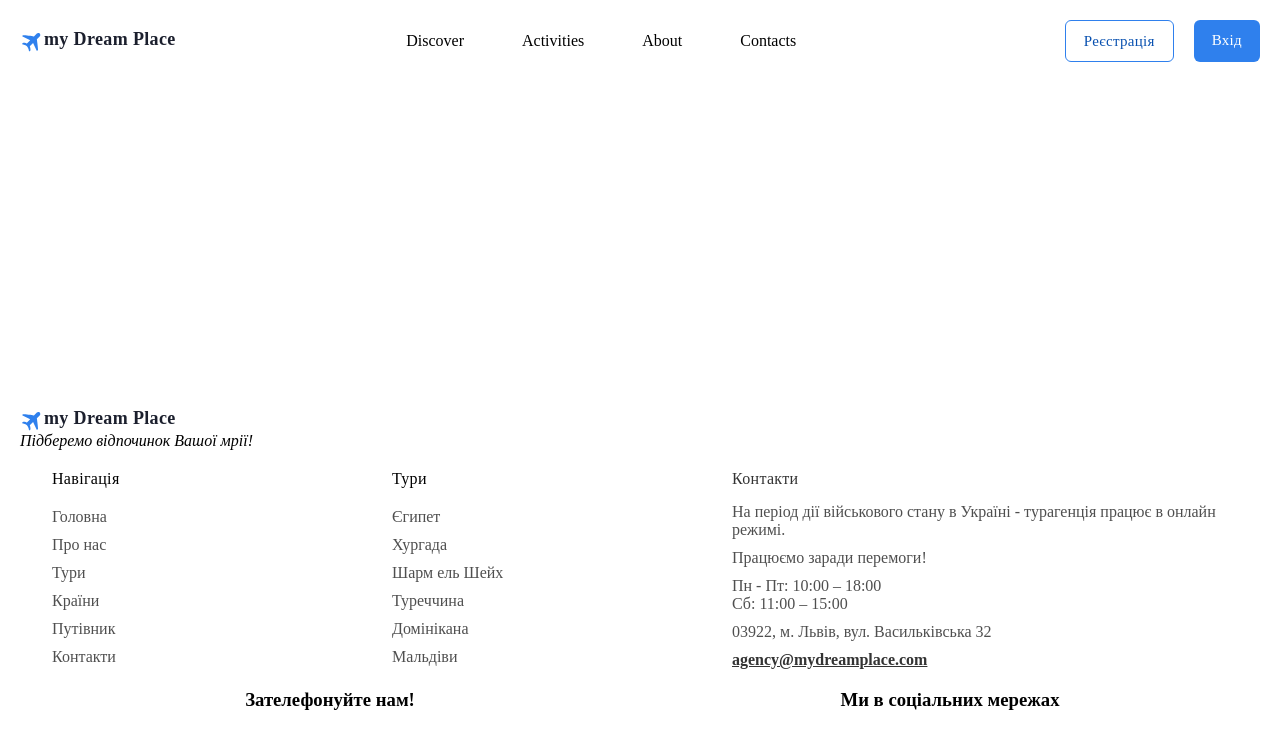
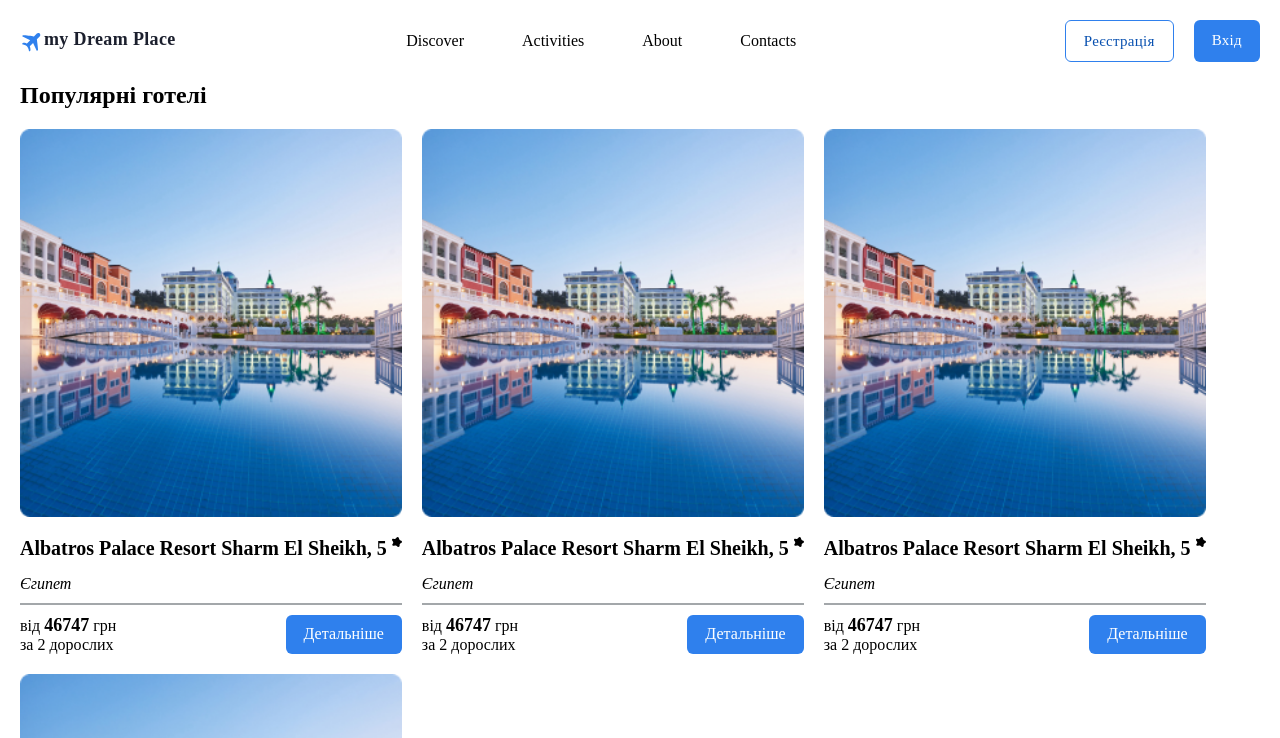
Before and after one commit to YuliiaVialkova/exam-travel, a Vue app: page / in a window 1280 px wide. Shown: the top 738 px of the page. Built offline with nearby package versions, Linux system fonts and the light colour scheme.

Commit message:
finished Popular Hotels

```diff
--- /dev/null
+++ b/src/components/PopularHotels.vue
@@ -0,0 +1,151 @@
+<script setup>
+import IconStar from '../components/icons/IconStar.vue'
+</script>
+<template>
+  <section class="popular-hotels">
+    <h2 class="popular-hotels__title">Популярні готелі</h2>
+    <div class="popular-hotels__list">
+      <article class="popular-hotels__item">
+        <div class="popular-hotels__img-wrp">
+          <img
+            src="../../public/hotels/Albatros Palace Resort Sharm El Sheikh.png"
+            alt=""
+            class="popular-hotels__img"
+          />
+        </div>
+        <h3 class="popular-hotels__caption">
+          Albatros Palace Resort Sharm El Sheikh, 5 <sup><IconStar /></sup>
+        </h3>
+        <div class="popular-hotels__country">Єгипет</div>
+        <div class="popular-hotels__details">
+          <div class="popular-hotels__price">
+            від <span>46747</span> грн
+            <div class="">за 2 дорослих</div>
+          </div>
+          <div class="popular-hotels__more">
+            <a class="popular-hotels__more-link" href="#">Детальніше</a>
+          </div>
+        </div>
+      </article>
+      <article class="popular-hotels__item">
+        <div class="popular-hotels__img-wrp">
+          <img
+            src="../../public/hotels/Albatros Palace Resort Sharm El Sheikh.png"
+            alt=""
+            class="popular-hotels__img"
+          />
+        </div>
+        <h3 class="popular-hotels__caption">
+          Albatros Palace Resort Sharm El Sheikh, 5 <sup><IconStar /></sup>
+        </h3>
+        <div class="popular-hotels__country">Єгипет</div>
+        <div class="popular-hotels__details">
+          <div class="popular-hotels__price">
+            від <span>46747</span> грн
+            <div class="">за 2 дорослих</div>
+          </div>
+          <div class="popular-hotels__more">
+            <a class="popular-hotels__more-link" href="#">Детальніше</a>
+          </div>
+        </div>
+      </article>
+      <article class="popular-hotels__item">
+        <div class="popular-hotels__img-wrp">
+          <img
+            src="../../public/hotels/Albatros Palace Resort Sharm El Sheikh.png"
+            alt=""
+            class="popular-hotels__img"
+          />
+        </div>
+        <h3 class="popular-hotels__caption">
+          Albatros Palace Resort Sharm El Sheikh, 5 <sup><IconStar /></sup>
+        </h3>
+        <div class="popular-hotels__country">Єгипет</div>
+        <div class="popular-hotels__details">
+          <div class="popular-hotels__price">
+            від <span>46747</span> грн
+            <div class="">за 2 дорослих</div>
+          </div>
+          <div class="popular-hotels__more">
+            <a class="popular-hotels__more-link" href="#">Детальніше</a>
+          </div>
+        </div>
+      </article>
+      <article class="popular-hotels__item">
+        <div class="popular-hotels__img-wrp">
+          <img
+            src="../../public/hotels/Albatros Palace Resort Sharm El Sheikh.png"
+            alt=""
+            class="popular-hotels__img"
+          />
+        </div>
+        <h3 class="popular-hotels__caption">
+          Albatros Palace Resort Sharm El Sheikh, 5 <sup><IconStar /></sup>
+        </h3>
+        <div class="popular-hotels__country">Єгипет</div>
+        <div class="popular-hotels__details">
+          <div class="popular-hotels__price">
+            від <span>46747</span> грн
+            <div class="">за 2 дорослих</div>
+          </div>
+          <div class="popular-hotels__more">
+            <a class="popular-hotels__more-link" href="#">Детальніше</a>
+          </div>
+        </div>
+      </article>
+    </div>
+  </section>
+</template>
+
+<style lang="scss">
+.popular-hotels {
+  margin-bottom: 30px;
+
+  &__list {
+    display: flex;
+    gap: 20px;
+    flex-wrap: wrap;
+  }
+
+  &__caption {
+    font-size: toRem(20px);
+    margin: 15px 0;
+  }
+  &__img-wrp {
+    width: 100%;
+    max-width: 100%;
+    height: auto;
+    overflow: hidden;
+  }
+  &__img {
+    width: 100%;
+    max-width: 100%;
+    vertical-align: top;
+  }
+  &__country {
+    font-style: italic;
+    margin-bottom: 10px;
+  }
+  &__details {
+    display: flex;
+    justify-content: space-between;
+    border-top: 2px solid #a3a7aa;
+    padding-top: 10px;
+  }
+  &__price > span {
+    font-size: toRem(18px);
+    font-weight: 700;
+  }
+  &__more {
+    padding: 10px 18px;
+    border-radius: 6px;
+    background-color: var(--btn-bg-color);
+  }
+  &__more-link {
+    text-decoration: none;
+    font-size: toRem(16px);
+
+    color: var(--white-color);
+  }
+}
+</style>
--- /dev/null
+++ b/src/components/icons/IconStar.vue
@@ -0,0 +1,8 @@
+<template>
+  <svg xmlns="http://www.w3.org/2000/svg" height="10" width="10" viewBox="0 0 512 512">
+    <!--!Font Awesome Free 6.5.0 by @fontawesome - https://fontawesome.com License - https://fontawesome.com/license/free Copyright 2023 Fonticons, Inc. -->
+    <path
+      d="M208.5 62.3l28.1-36.9C248.8 9.4 267.8 0 288 0c28.5 0 53.6 18.7 61.8 46l17.8 59.4c10.3 34.4 36.1 62 69.8 74.6l39.8 14.9c20.9 7.9 34.8 27.9 34.8 50.2c0 16.9-7.9 32.8-21.5 42.9l-67.3 50.5c-24.3 18.2-37.2 47.9-33.8 78.1l2.5 22.7c4.3 38.7-26 72.6-65 72.6c-14.8 0-29.3-5.1-40.8-14.3l-55.4-44.3c-4.5-3.6-9.3-6.7-14.5-9.2c-15.8-7.9-33.7-10.4-51-7.3L82.4 451.9C47.8 458.2 16 431.6 16 396.5c0-13.2 4.7-26 13.1-36.2l11.2-13.4c14.6-17.4 22.6-39.4 22.6-62.1c0-18.8-5.5-37.2-15.8-53L8.8 173.5C3.1 164.7 0 154.4 0 143.9c0-33.4 30.1-58.8 63-53.2l51.3 8.7c35.9 6.1 72.2-8.2 94.2-37.1z"
+    />
+  </svg>
+</template>
--- a/src/views/HomeView.vue
+++ b/src/views/HomeView.vue
@@ -1,12 +1,15 @@
 <script setup>
 import AppHeader from '../components/AppHeader.vue'
 import AppFooter from '../components/AppFooter.vue'
+import PopularHotels from '../components/PopularHotels.vue'
 </script>
 
 <template>
   <div class="container">
     <AppHeader />
-    <main class="main-content"></main>
+    <main class="main-content">
+      <PopularHotels />
+    </main>
     <AppFooter />
   </div>
 </template>
```
Also changed, not shown: public/hotels/Albatros Palace Resort Sharm El Sheikh.png (added).
